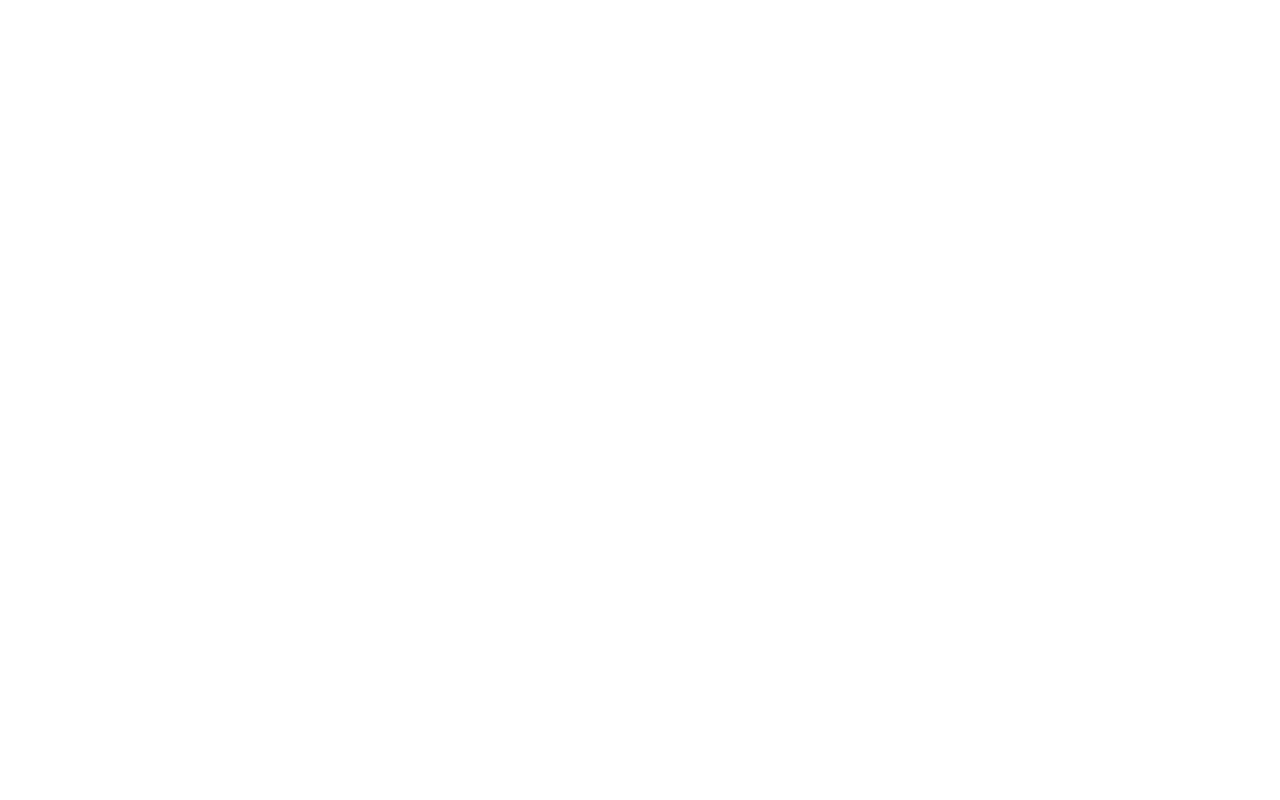
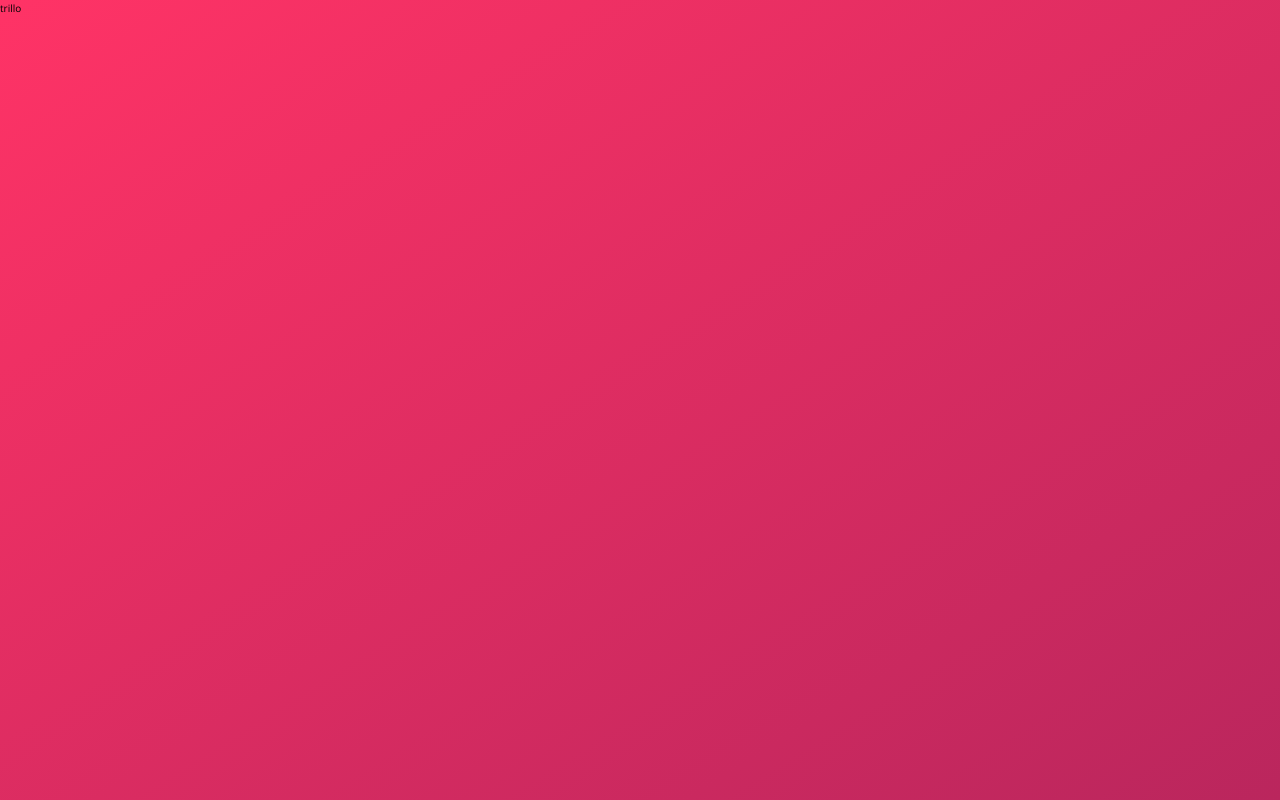
Before and after one commit to karthi290598/trilloapp, a website: page index.html in a window 1280 px wide. Drawn offline with nearby package versions, Linux system fonts and the light colour scheme.

Commit message:
sep 21 trillo

```diff
--- a/index.html
+++ b/index.html
@@ -12,5 +12,7 @@
     </head>
     <body>
 
+        <p>trillo</p>
+
     </body>
 </html>
--- /dev/null
+++ b/sass/_bass.scss
@@ -0,0 +1,61 @@
+/*
+COLORS
+
+Primary: #eb2f64
+Primary light: #FF3366
+Primary dark: #BA265D
+
+Grey light 1: #faf9f9
+Grey light 2: #f4f2f2
+Grey light 3: #f0eeee
+Grey light 4: #ccc
+
+Grey dark 1: #333
+Grey dark 2: #777
+Grey dark 3: #999
+
+*/
+
+:root {
+--color-primary: #eb2f64;
+--color-primary-light: #FF3366;
+--color-primary-dark: #BA265D;
+
+--color-grey-light-1: #faf9f9;
+--color-grey-light-2: #f4f2f2;
+--color-grey-light-3: #f0eeee;
+--color-grey-light-4: #ccc;
+
+--color-grey-dark-1: #333;
+--color-grey-dark-2: #777;
+--color-grey-dark-3: #999;
+}
+
+* {
+    margin: 0;
+    padding: 0;
+    box-sizing: border-box;
+}
+
+*,
+*::after,
+*::before {
+    box-sizing: inherit;
+}
+
+html {
+    box-sizing: border-box;
+    font-size: 62.5% ; // 1rem = 10px
+}
+
+
+
+body {
+font-family: 'Open Sans';
+font-weight: 400;
+line-height: 1.6;
+background-image: linear-gradient(to right bottom, var(--color-primary-light), var(--color-primary-dark) );
+background-size: cover;
+background-repeat:none ;
+min-height: 100vh;
+}
--- a/sass/main.scss
+++ b/sass/main.scss
@@ -1,17 +1,3 @@
-/*
-COLORS
-
-Primary: #eb2f64
-Primary light: #FF3366
-Primary dark: #BA265D
-
-Grey light 1: #faf9f9
-Grey light 2: #f4f2f2
-Grey light 3: #f0eeee
-Grey light 4: #ccc
-
-Grey dark 1: #333
-Grey dark 2: #777
-Grey dark 3: #999
-
-*/
+@import "bass";
+@import "layout";
+@import "component";
```
Also changed, not shown: package.json (+9 -9 lines), css/style.css, sass/_component.scss (added), sass/_layout.scss (added), 1 other file.
